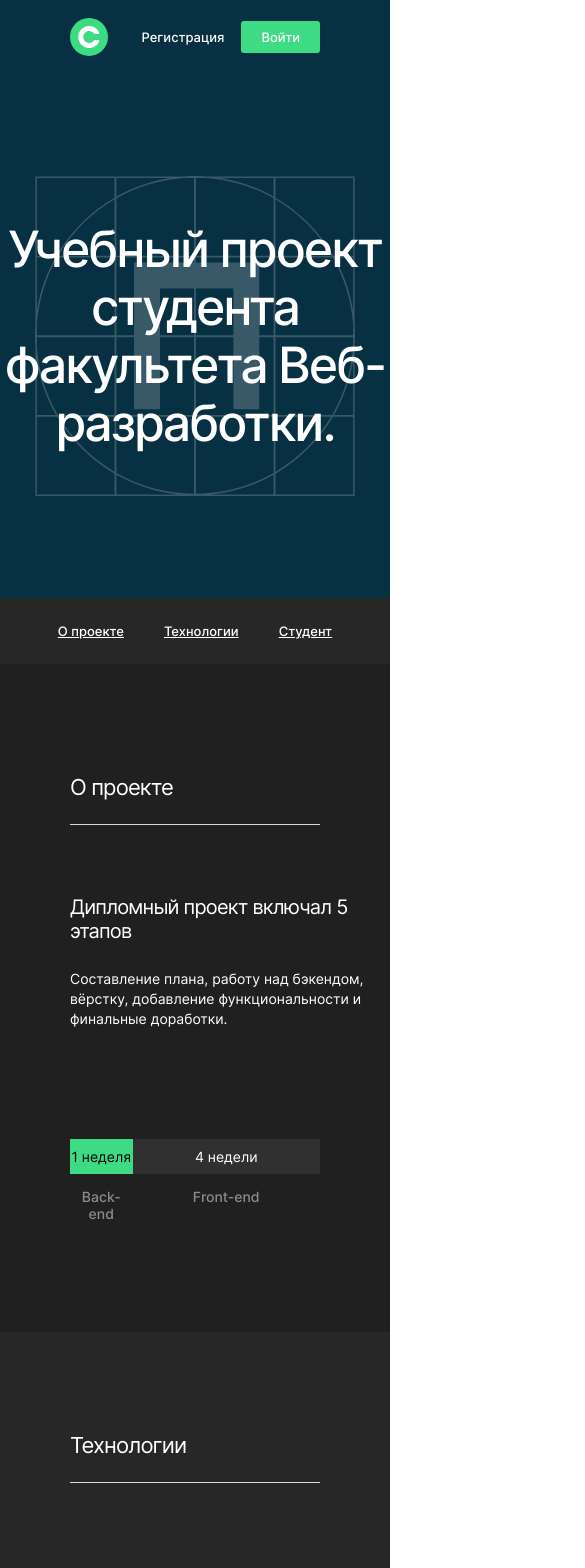
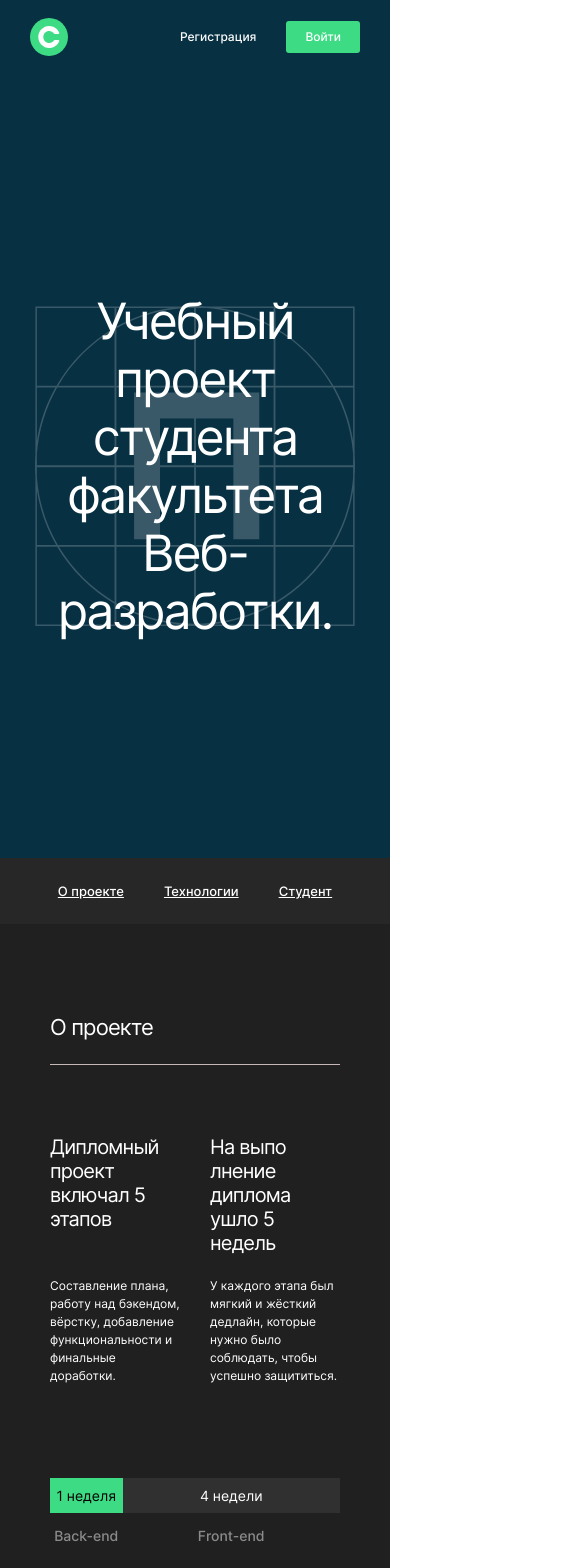
Before and after one commit to Artem-Tckachew/movies-explorer-frontend, a React (Create React App) app: page /movies in a window 390 px wide. Shown: the top 1568 px of the page, 585 px wide, since content can reach past the window. Built offline with nearby package versions, Linux system fonts and the light colour scheme.

Commit message:
Доделать все разрешения в блоке main

```diff
--- a/src/components/Header/Header.css
+++ b/src/components/Header/Header.css
@@ -5,14 +5,7 @@
 
 .header__link_active {
     background-color: #3DDC84;
-    padding: 8px 20px;
-    color: black;
-    font-family: Inter, sans-serif;
-    font-style: normal;
-    font-weight: 500;
-    font-size: 12px;
-    line-height: 16px;
-    text-decoration: none;
+    padding: 8px 19px;
     border-radius: 3px;
 }
 
@@ -43,7 +36,7 @@
 .header__accaunt{
     display: grid;
     grid-template-columns: repeat(2, max-content);
-    grid-column-gap: 17px;
+    grid-column-gap: 30px;
     align-items: center;
 }
 
@@ -61,7 +54,6 @@
     font-family: Inter, sans-serif;
     font-weight: 500;
     font-style: normal;
-    font-weight: 500;
     font-size: 13px;
     line-height: 16px;
     text-decoration: none;
@@ -71,4 +63,24 @@
 
 .header__link:hover {
     opacity: .7;
+    cursor: pointer;
 }
+@media screen and (max-width: 768px) {
+    .header__link {
+        font-size: 12px;
+    }
+    .header_type_promo {
+        padding: 18px 30px;
+    }
+}
+@media screen and (max-width: 320px) {
+    .header__link {
+        font-size: 10px;
+    }
+    .header_type_promo {
+        padding: 18px 14px;
+    }
+    .header__accaunt{
+        grid-column-gap: 14px;
+    }
+}
--- a/src/components/Main/AboutProject/AboutProject.css
+++ b/src/components/Main/AboutProject/AboutProject.css
@@ -19,11 +19,13 @@
 
   .about__grid {
     padding: 70px 0 110px 0;
-    border-top: 1px solid #DADADA;
+    border-top: 1px solid #c7b7b7;
     display: grid;
-    grid-template-columns: repeat(2, minmax(319px, 550px));
-    grid-column-gap: 40px;
-    grid-row-gap: 26px;
+    display: grid;
+    grid-template-columns: 1fr 1fr;
+    grid-template-rows: auto 1fr;
+    gap: 22px 40px;
+    grid-auto-flow: column;
   }
 
   .about__title {
@@ -51,8 +53,6 @@
   .about__weeks {
     display: grid;
     grid-template-columns: 1fr 3fr;
-    /*  grid-column-gap: 40px;
-    grid-row-gap: 26px; */
   }
 
   .about__week {
@@ -85,3 +85,52 @@
     margin: 0;
     padding-top: 14px;
   }
+  @media screen and (max-width: 768px) {
+    .about {
+      padding: 90px 50px;
+    }
+    .about__grid {
+      grid-column-gap: 30px;
+      grid-row-gap: 22px;
+      padding: 70px 0 93px 0;
+    }
+    .about__paragraph {
+      font-size: 12px;
+      line-height: 18px;
+    }
+  }
+  @media screen and (max-width: 320px) {
+    .about {
+      padding: 70px 18px;
+    }
+    .about__grid {
+      grid-template-rows: auto auto auto auto;
+		  grid-template-columns: 1fr;
+      grid-row-gap: 16px;
+      padding: 70px 0 60px 0;
+    }
+    .about__header {
+      padding: 0 0 28px 0;
+      font-size: 18px;
+      line-height: 22px;
+    }
+    .about__title {
+      font-size: 18px;
+      line-height: 22px;
+    }
+    .about__paragraph {
+      font-size: 11px;
+      line-height: 16px;
+    }
+    .about__weeks {
+      grid-template-columns: 100px 1fr;
+    }
+    .about__week{
+      font-size: 11px;
+      line-height: 13px;
+    }
+    .about__week-name {
+      font-size: 11px;
+      line-height: 13px;
+    }
+  }
--- a/src/components/Main/AboutProject/AboutProject.js
+++ b/src/components/Main/AboutProject/AboutProject.js
@@ -7,8 +7,8 @@ function AboutProject() {
             <h2 className="about__header">О проекте</h2>
             <div className="about__grid">
                 <h3 className="about__title">Дипломный проект включал 5 этапов</h3>
-                <h3 className="about__title">На выполнение диплома ушло 5 недель</h3>
                 <p className="about__paragraph">Составление плана, работу над бэкендом, вёрстку, добавление функциональности и финальные доработки.</p>
+                <h3 className="about__title">На выпо лнение диплома ушло 5 недель</h3>
                 <p className="about__paragraph">У каждого этапа был мягкий и жёсткий дедлайн, которые нужно было соблюдать, чтобы успешно защититься.</p>
             </div>
             <div className="about__weeks">
--- a/src/components/Main/Promo/Promo.css
+++ b/src/components/Main/Promo/Promo.css
@@ -4,21 +4,28 @@
   display: flex;
   justify-content: center;
   align-items: center;
-  background-image: url('../../../images/Promo_img.svg');
-  background-repeat: no-repeat;
-  background-position: center;
 }
 
 .promo__title {
   max-width: 730px;
   font-family: Inter, sans-serif;
-  font-weight: 500;
+  font-weight: 400;
   font-size: 50px;
   line-height: 58px;
   color: #FFFFFF;
   text-align: center;
   letter-spacing: -0.04em;
   margin: 0;
+}
+
+.promo__img{
+  background-image: url('../../../images/Promo_img.svg');
+  background-repeat: no-repeat;
+  background-position: center;
+  width: 320px;
+  height: 320px;
+  position: absolute;
+  background-size: contain
 }
 
 .promo__nav {
@@ -41,8 +48,37 @@
 
 .promo__link:hover{
   opacity: .7;
+  cursor: pointer;
 }
 
 .promo__link:last-of-type {
   margin: 0;
 }
+@media screen and (max-width: 768px) {
+  .promo {
+    min-height: 784px;
+  }
+  .promo__title{
+    margin: 0 19px;
+  }
+}
+
+@media screen and (max-width: 320px) {
+  .promo {
+    min-height: 570px;
+  }
+  .promo__title{
+    margin: 0 10px;
+    font-size: 31px;
+    line-height: 39px;
+  }
+  .promo__img{
+    width: 248px;
+    height: 248px;
+  }
+  .promo__link{
+    font-size: 11px;
+    line-height: 16px;
+    margin-right: 14px;
+  }
+}
--- a/src/components/Main/Promo/Promo.js
+++ b/src/components/Main/Promo/Promo.js
@@ -6,6 +6,7 @@ function Promo() {
     <>
       <section className='promo'>
         <h1 className="promo__title">Учебный проект студента факультета Веб-разработки.</h1>
+        <div className="promo__img"></div>
       </section>
       <nav className="promo__nav">
         <a href="#" className="promo__link">О проекте</a>
```
